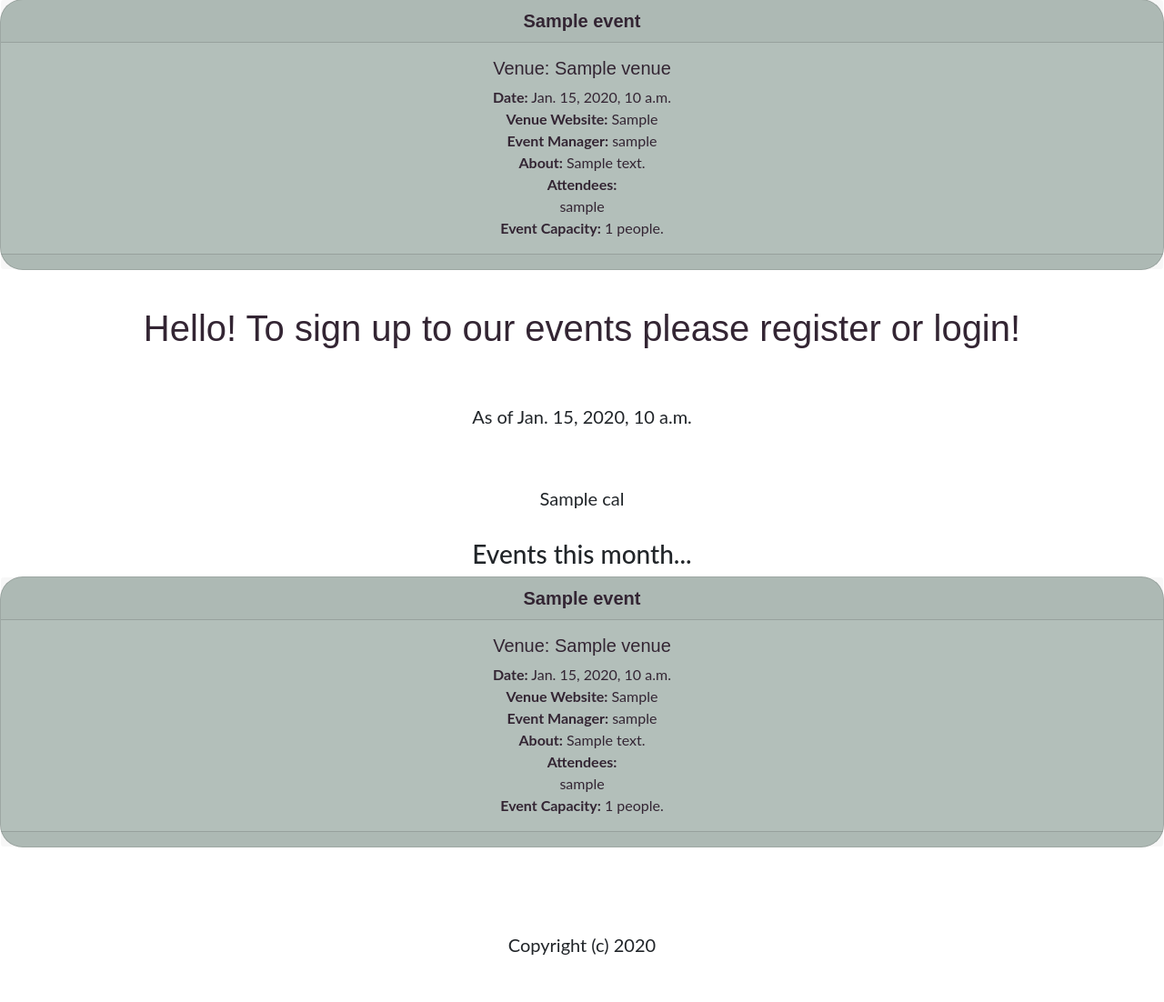
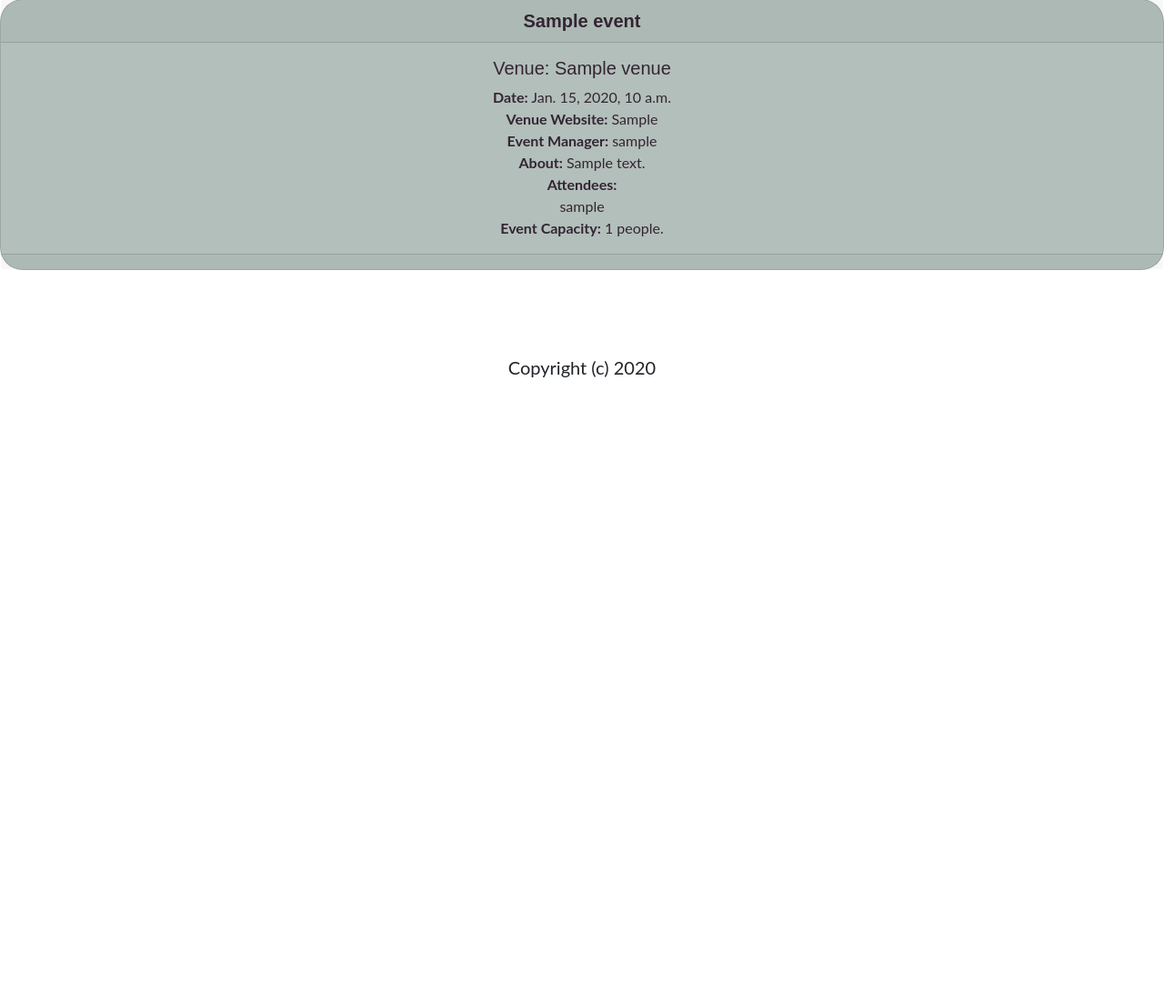
Before and after one commit to hubkinza/Hackathon_django, a Django app: template events/templates/events/index.html in a window 1280 px wide. Shown: the part 375-1477 px from the top of the page at 91% size. After the commit the page ends 790 px from the top, so only its background shows below. Run offline with Django 4.2, Linux system fonts and the light colour scheme; tables that the repository leaves empty hold one stand-in row (values such as "Sample post"); the template is opened without the code that fills it: values that come from a table or form of the project are taken from there, most other values are stand-ins (such as "Sample title", 1, 10 or a date in 2020).

Commit message:
fix merge bugs

```diff
--- a/events/templates/events/index.html
+++ b/events/templates/events/index.html
@@ -66,76 +66,13 @@
 </div>
 {% endfor %}
 {% else %}
+<center>
 Sorry... There are no events this month...
+</center>
 {% endif %}
-   <!-- <h2>this is the index file</h2> -->
-   <center>
-      {% if user.is_authenticated %}
-      <h1>Hello {{ name }}! Events for {{ month }} {{ year }}</h1>
-      {% else %}
-      <h1>Hello! To sign up to our events please register or login!</h1>
-      {% endif %}
-      <br>
-      As of {{ time }}
-      <br><br><br>
-      {{ cal|safe }}
-      <br><br>
-      <h3>Events this month...</h3>
-  </center>
-    {% if event_list %}
-      {% for event in event_list %}
-          <div class="card">
-              <div class="card-header">
-                  <strong>{{ event.name }}</strong>
-              </div>
-              <div class="card-body">
-                  <h5 class="card-title">Venue: {{ event.venue }}</h5>
-                  <p class="card-text">
-                      <strong>Date:</strong> {{ event.event_date }} <br>
-                      <strong>Venue Website:</strong> {{ event.venue.web }} <br>
-                      <strong>Event Manager:</strong> {{ event.manager }} <br>
-                      <strong>About:</strong> {{ event.description }} <br>
-                      <strong>Attendees:</strong><br>
-                      {% for user in event.attendees.all %}
-                          {{ user }}<br>
-                      {% endfor %}
-                      {% if event.max_attendees > 0 %}
-               <strong>Event Capacity:</strong> {{ event.max_attendees }} people.
-               {% else %}
-               <strong>Event Capacity:</strong> No maximum capacity.
-               {% endif %}
-                  </p>
-                  {% if user.is_authenticated %}
-                  {% if user in event.attendees.all %}
-                      <form method="post" action="{% url 'cancel-attendance' event.id %}">
-                          {% csrf_token %}
-                          <button type="submit" class="btn btn-primary">Cancel Attendance</button>
-                      </form>
-                  {% else %}
-                      <form method="post" action="{% url 'attend-event' event.id %}">
-                          {% csrf_token %}
-                          <button type="submit" class="btn btn-primary">Sign Up</button>
-                      </form>
-                  {% endif %}
-                  {% endif %}
-              </div>
-              <div class="card-footer text-body-secondary">
-                  {% if user.is_authenticated %}
-                      {% if user == event.manager or user.is_superuser %}
-                          <a href="{% url 'update-event' event.id %}" class="btn btn-outline-secondary btn-sm">Update Event</a>
-                          <a href="{% url 'delete-event' event.id %}" class="btn btn-outline-danger btn-sm">Delete Event</a>
-                      {% endif %}
-                  {% endif %}
-              </div>
-          </div>
-      {% endfor %}
-  {% else %}
-      Sorry... There are no events this month...
-  {% endif %}
-  {{messages.success}}
 <br><br><br>
 <center>
-    Copyright (c) {{ current_year }}
+Copyright (c) {{ current_year }}
 </center>
 <br><br>
 
```
